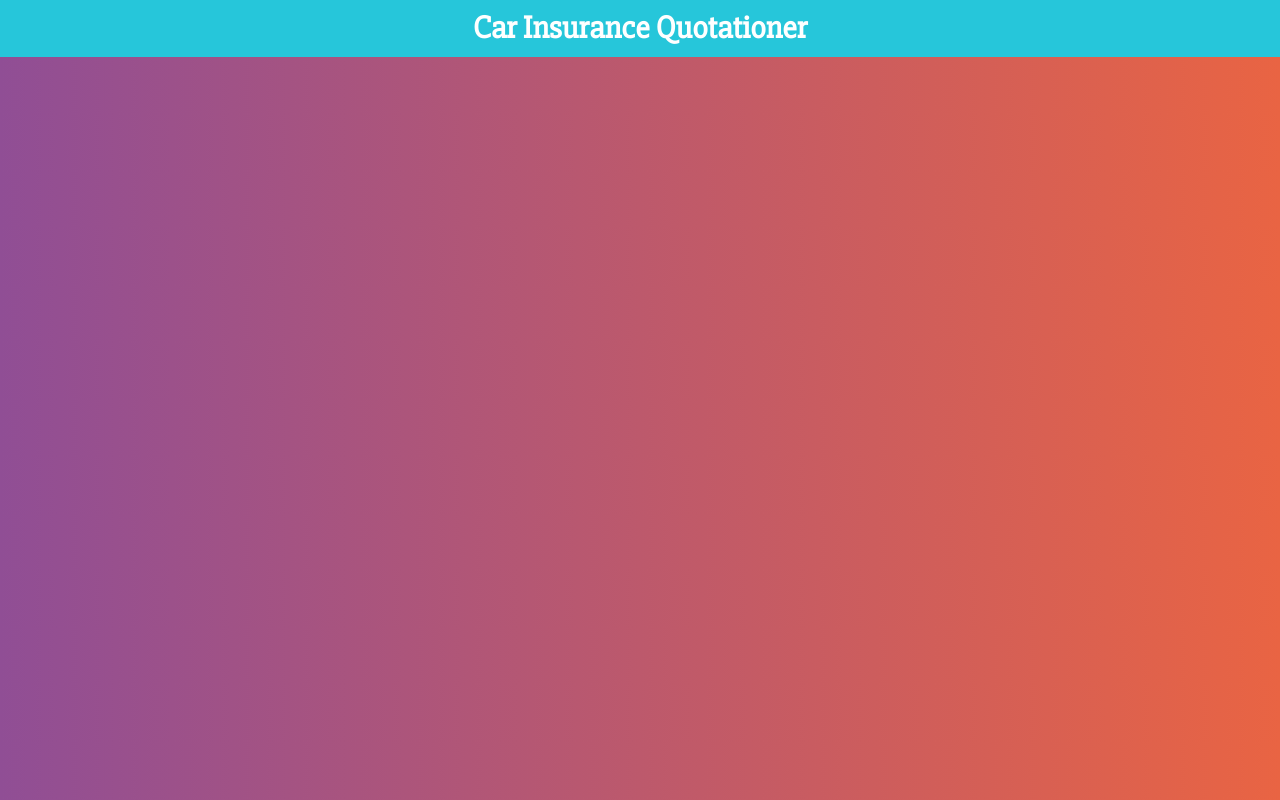
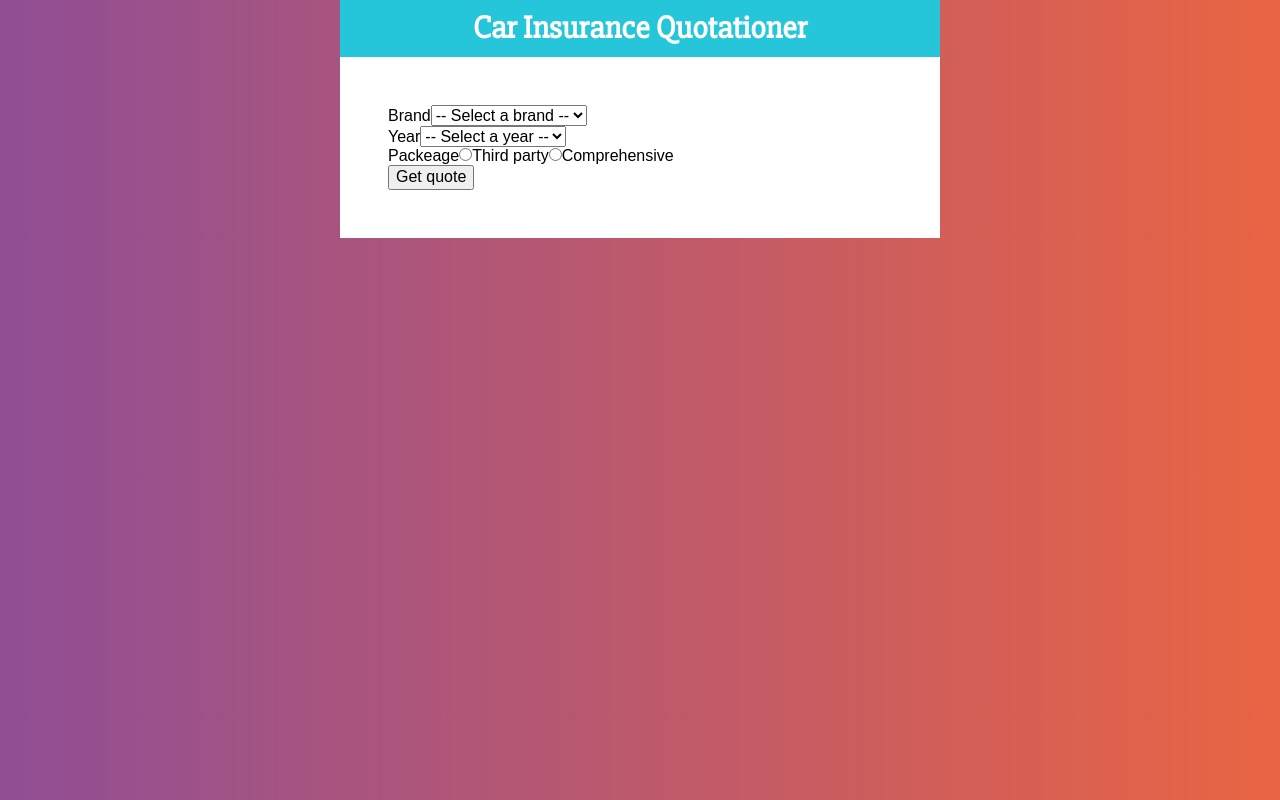
Before and after one commit to josetommaso/insurance-app, a React (Create React App) app: page / in a window 1280 px wide. Built offline with nearby package versions, Linux system fonts and the light colour scheme.

Commit message:
creating inputs/fields in form

```diff
--- a/src/App.js
+++ b/src/App.js
@@ -1,10 +1,28 @@
-import Header from './components/Header'
+import Header from './components/Header';
+import Form from './components/Form';
+import styled from '@emotion/styled';
+
+
+const Container = styled.div`
+  max-width: 600px;
+  margin: 0 auto;
+`;
+
+const ContainerForm = styled.div`
+  background-color: #fff;
+  padding: 3rem;
+`;
 
 function App() {
   return (
-    <Header
-      title="Car Insurance Quotationer"
-    />
+    <Container>
+        <Header
+          title="Car Insurance Quotationer"
+        />
+        <ContainerForm>
+          <Form />
+        </ContainerForm>
+    </Container>
   );
 }
 
--- /dev/null
+++ b/src/components/Form.js
@@ -0,0 +1,51 @@
+import React from 'react';
+
+const Form = () => {
+    return (
+        <form>
+            <div>
+                <label>Brand</label>
+                <select>
+                    <option value="">-- Select a brand --</option>
+                    <option value="american">American</option>
+                    <option value="europe">Europe</option>
+                    <option value="asian">Asian</option>
+                </select>
+            </div>
+
+            <div>
+                <label>Year</label>
+                <select>
+                    <option value="">-- Select a year --</option>
+                    <option value="2021">2021</option>
+                    <option value="2020">2020</option>
+                    <option value="2019">2019</option>
+                    <option value="2018">2018</option>
+                    <option value="2017">2017</option>
+                    <option value="2016">2016</option>
+                    <option value="2015">2015</option>
+                    <option value="2014">2014</option>
+                    <option value="2013">2013</option>
+                    <option value="2012">2012</option>
+                </select>
+            </div>
+
+            <div>
+                <label>Packeage</label>
+                <input
+                    type="radio"
+                    name="packeage"
+                    value="third-party"
+                />Third party
+                <input
+                    type="radio"
+                    name="packeage"
+                    value="comprehensive"
+                />Comprehensive
+            </div>
+            <button type="button">Get quote</button>
+        </form>
+     );
+}
+
+export default Form
```
